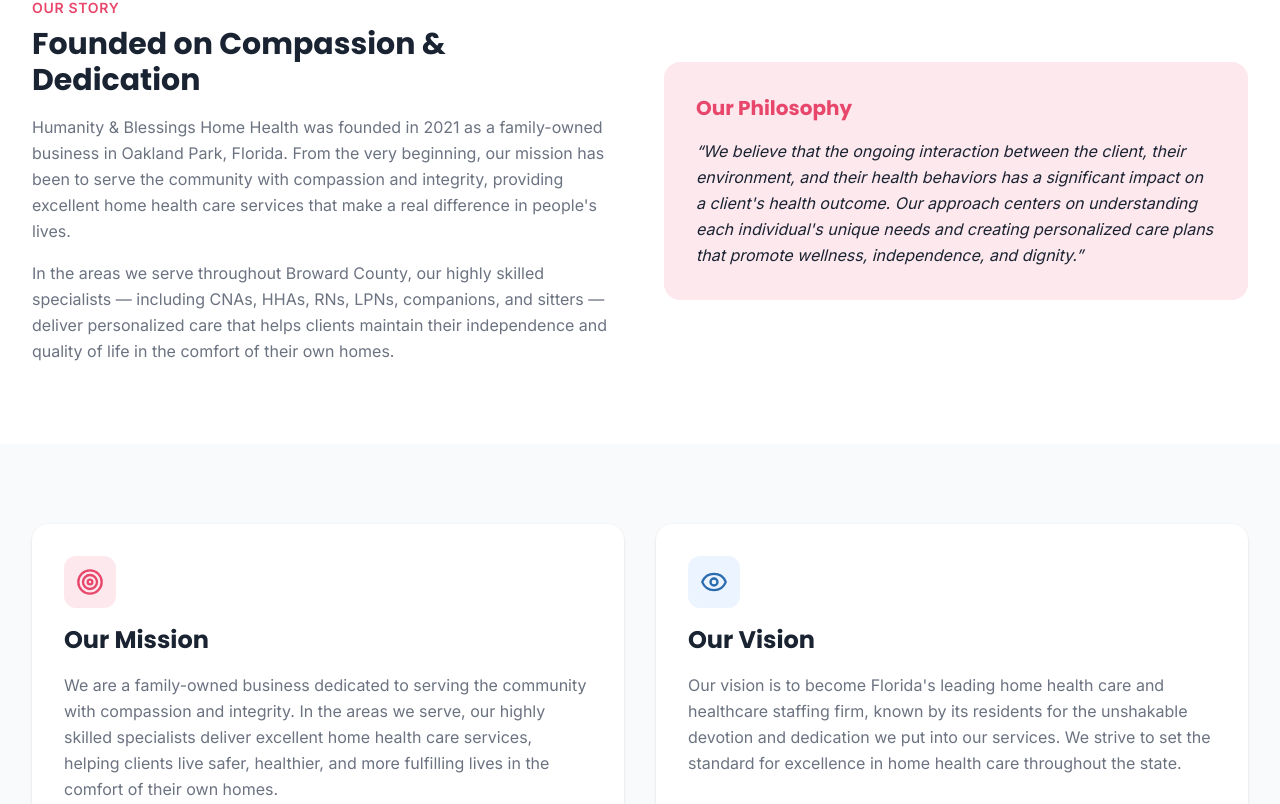
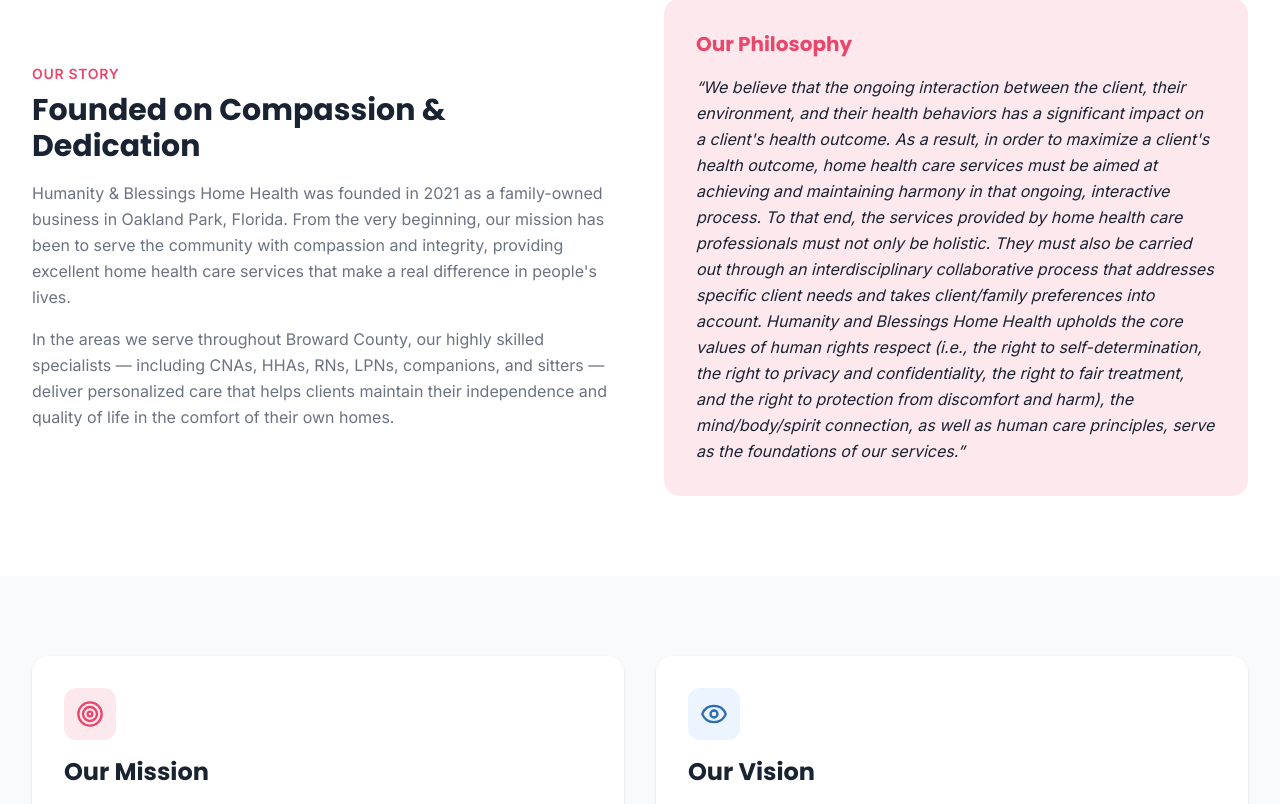
Before and after one commit to rpierr33/hb-homehealth, a Next.js app: page /about in a window 1280 px wide. Shown: the part 456-1260 px from the top of the page. Built offline with nearby package versions, Linux system fonts and the light colour scheme; no server answers.

Commit message:
Fix content to match WordPress export exactly

```diff
--- a/app/about/AboutContent.tsx
+++ b/app/about/AboutContent.tsx
@@ -96,10 +96,21 @@
                 <p className="mt-4 text-neutral-dark leading-relaxed italic">
                   &ldquo;We believe that the ongoing interaction between the
                   client, their environment, and their health behaviors has a
-                  significant impact on a client&apos;s health outcome. Our
-                  approach centers on understanding each individual&apos;s
-                  unique needs and creating personalized care plans that promote
-                  wellness, independence, and dignity.&rdquo;
+                  significant impact on a client&apos;s health outcome. As a
+                  result, in order to maximize a client&apos;s health outcome,
+                  home health care services must be aimed at achieving and
+                  maintaining harmony in that ongoing, interactive process. To
+                  that end, the services provided by home health care
+                  professionals must not only be holistic. They must also be
+                  carried out through an interdisciplinary collaborative process
+                  that addresses specific client needs and takes client/family
+                  preferences into account. Humanity and Blessings Home Health
+                  upholds the core values of human rights respect (i.e., the
+                  right to self-determination, the right to privacy and
+                  confidentiality, the right to fair treatment, and the right to
+                  protection from discomfort and harm), the mind/body/spirit
+                  connection, as well as human care principles, serve as the
+                  foundations of our services.&rdquo;
                 </p>
               </div>
             </motion.div>
@@ -124,9 +135,9 @@
               <p className="mt-4 text-neutral-mid leading-relaxed">
                 We are a family-owned business dedicated to serving the community
                 with compassion and integrity. In the areas we serve, our highly
-                skilled specialists deliver excellent home health care services,
-                helping clients live safer, healthier, and more fulfilling lives
-                in the comfort of their own homes.
+                skilled specialists deliver excellent home health care services.
+                We endeavor to exceed each client&apos;s expectations by referring
+                talented and experienced independent contractors.
               </p>
             </motion.div>
 
--- a/app/careers/CareersContent.tsx
+++ b/app/careers/CareersContent.tsx
@@ -47,15 +47,16 @@
 ];
 
 const requirements = [
-  "Level 2 Background Screening",
-  "Valid CPR Card",
-  "Physical Exam within 6 months",
+  "Level 2 Background Screening on File with AHCA",
+  "Valid CPR Card Through American Heart Association, American Red Cross, or American Health and Safety Institute",
+  'Physical Exam Done Within the Last 6 Months Stating "Free of Communicable Diseases"',
   "HIV/AIDS Certificate (1 Hour)",
   "Alzheimer's Training Certificate (1 Hour)",
   "Self-Administration of Medication Certificate (2 Hours)",
+  "Professional Liability Insurance (Recommended)",
   "Driver's License",
   "Social Security Card",
-  "Current Auto Insurance",
+  "Current Automobile Insurance and Vehicle Registration",
 ];
 
 interface ApplicationFormData {
--- a/app/resources/ResourcesContent.tsx
+++ b/app/resources/ResourcesContent.tsx
@@ -22,12 +22,6 @@
       "The official U.S. government site for Medicare. Find information about eligibility, enrollment, benefits, and coverage options.",
     url: "https://www.medicare.gov",
   },
-  {
-    name: "Florida Agency for Health Care Administration (AHCA)",
-    description:
-      "Florida's state agency responsible for the administration of the Medicaid program, licensure and regulation of health facilities, and health care quality initiatives.",
-    url: "https://ahca.myflorida.com",
-  },
 ];
 
 export function ResourcesContent() {
@@ -46,8 +40,8 @@
               Resources
             </h1>
             <p className="mt-4 text-lg text-neutral-mid">
-              Helpful links and resources for home health care information,
-              Medicare, and Florida health care regulations.
+              Helpful links and resources for home health care information
+              and Medicare.
             </p>
           </motion.div>
         </div>
```
